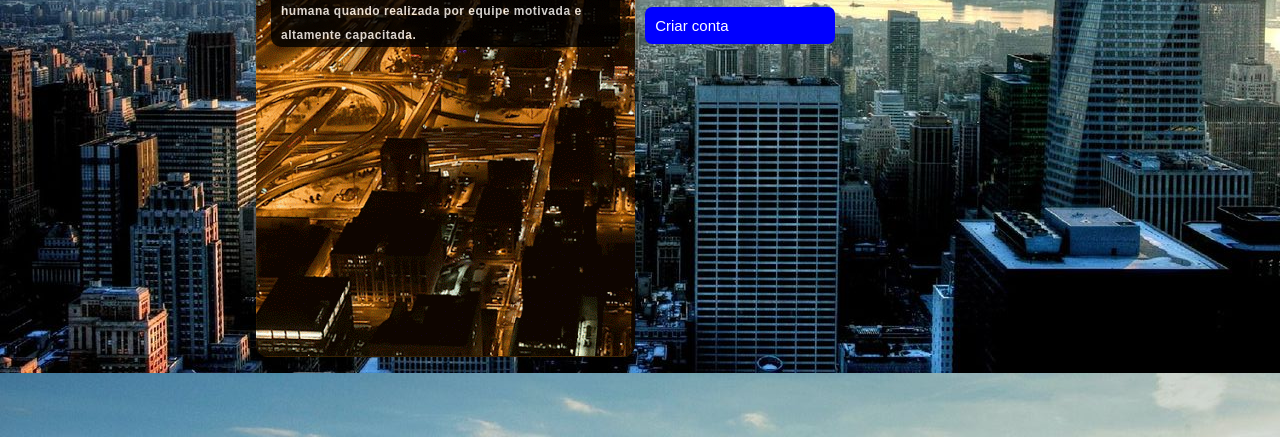
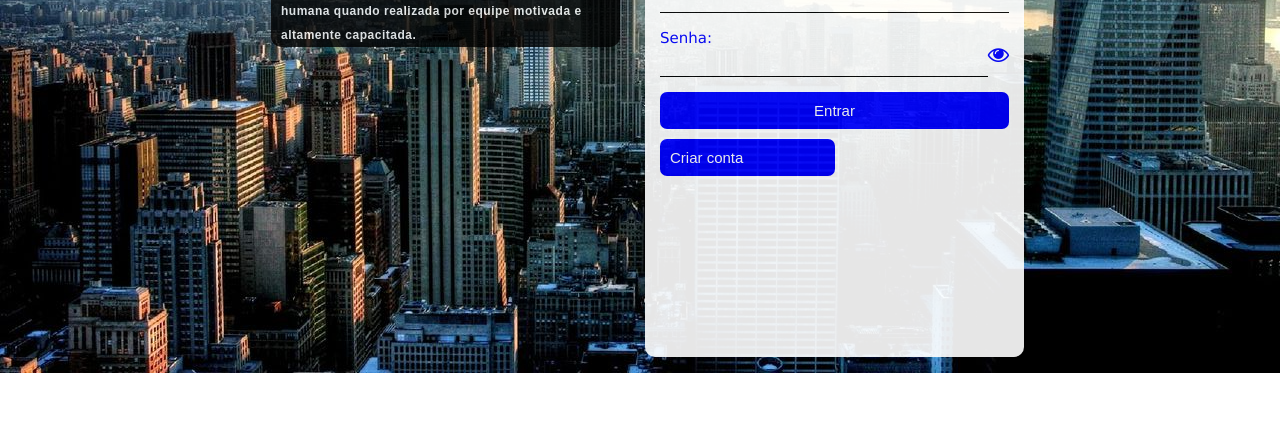
Before and after one commit to viniciusFGeraldo/Autentica-o-LocalStorage, a plain HTML site: page index.html in a window 1280 px wide. Shown: the part 363-800 px from the top of the page. Drawn offline with Linux system fonts and the light colour scheme.

Commit message:
atualização

```diff
--- a/css/index.css
+++ b/css/index.css
@@ -5,6 +5,8 @@
 }
 body{
     background-image: url('../img/image.jpg');
+    background-repeat: no-repeat;
+
 }
 .logo{
     position: absolute;
@@ -25,7 +27,7 @@ body{
 
 }
 .container-esquerdo{
-    background-image: url('../img/image2.gif');
+
     height: 100%;
     width: 50%;
     border-radius: 12px;
@@ -33,9 +35,15 @@ body{
     margin-right: 10px;
 }
 .container-direito{
+    background-color: white;
+    opacity: 0.9;
+    border-radius: 10px;
+    display: flex;
+    flex-direction: column;
+    justify-content: center;
     font-family:Verdana, Geneva, Tahoma, sans-serif;
     color: blue;
-    padding: 50px 0;
+    padding:15px;
     width: 50%;
 }
 .conteudo-titulo{
--- a/index.html
+++ b/index.html
@@ -36,7 +36,7 @@
                     </div>
                 </div>
                 <button onclick="entrar()">Entrar</button>
-                <button class="criar"><a href="./criarConta.html">Criar conta</a></button>
+                <a href="./criarConta.html"><button class="criar">Criar conta</button></a>
             </section>
         </section>
     </main>
```
Also changed, not shown: criarConta.html (+2 -2 lines), js/validate.js (+5 -2 lines), img/image2.gif (deleted).
